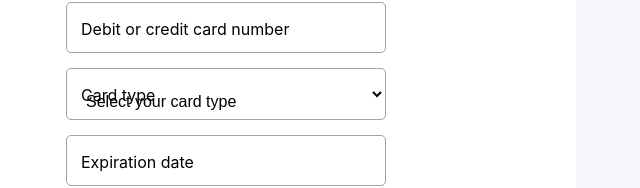
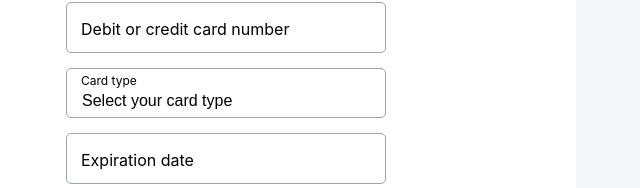
Before and after one commit to lopezg3000/paypal-app, a React (Create React App) app: page /myaccount/money/cards/new in a window 1280 px wide. Shown: the part 277-465 px from the top of the page, without its empty margins (414-1054 px from the left). Built offline with nearby package versions, Linux system fonts and the light colour scheme.

Commit message:
select label styled

```diff
--- a/src/components/modal/newCard.css
+++ b/src/components/modal/newCard.css
@@ -57,12 +57,14 @@
     margin: auto;
 }
 
-/* .modal-body .form-group {
-    height: 70px;
+/*form styles underneath*/
+
+.modal-body .form-group {
     position: relative;
-} */
+    margin-bottom: 15px;
+  }
 
-.form-group .form-control {
+.modal-body .form-group .form-control {
     padding: 23px 0px 8px 15px;
     min-width: 320px;
     margin: auto;
@@ -74,28 +76,37 @@
     background: transparent;
 }
 
-
-/*label styles underneath*/
-
-.form-group {
-    position: relative;
-    margin-bottom: 15px;
-  }
-
-  .form-group label {
+.modal-body .form-group label {
     /* Position the label */
     left: 205px;
     position: absolute;
     top: 17px;
     z-index: 0;
     transition: all 200ms ease-in-out;
-  }
+}
 
-  label.floating-label {
+.modal-body .form-group:nth-child(2) label {
+    top: 5px;
+    font-size: .75rem;
+}
+
+.modal-body .form-group select {
+    appearance:none;
+	-webkit-appearance:none;
+	-moz-appearance:none;
+	-ms-appearance:none;
+}
+
+.modal-body label.floating-label {
     background: #fff;
     transform: translate(0, -80%);
     opacity: 1;
     z-index: 2;
     font-size: 0.75rem;
     color: #009cde;
-  }
+}
+
+.modal-body label.floating-label.select {
+    /* top: 5px; */
+    transform: none;
+}
--- a/src/components/modal/newCard.jsx
+++ b/src/components/modal/newCard.jsx
@@ -35,6 +35,7 @@ class NewCard extends Component {
     handleChange = ({ currentTarget: input }) => {
         const inputs = [...this.state.data];
         const index = inputs.findIndex((i) => i.id === input.id);
+
         inputs[index][input.id] = input.value;
         this.setState({ inputs });
 
@@ -115,7 +116,7 @@ class NewCard extends Component {
                                 </div>
                                 <div className='form-group'>
                                     <label
-                                        className={cardTypeActive ? 'floating-label' : ''}
+                                        className={cardTypeActive ? 'floating-label select' : ''}
                                         htmlFor='cardType'
                                     >
                                         Card type
@@ -124,9 +125,15 @@ class NewCard extends Component {
                                         name='cardType'
                                         id='cardType'
                                         className='form-control'
+                                        value={cardType}
+                                        onChange={this.handleChange}
+                                        onFocus={this.handleChange}
+                                        onBlur={this.handleDisableField}
+
+                                    // value=''
                                     //need to fix the value of the select input
                                     >
-                                        <option value='placeholder'>Select your card type</option>
+                                        <option value=''>Select your card type</option>
                                         <option value='visa'>Visa</option>
                                         <option value='mastercard'>MasterCard</option>
                                         <option value='americanExpress'>American Express</option>
```
